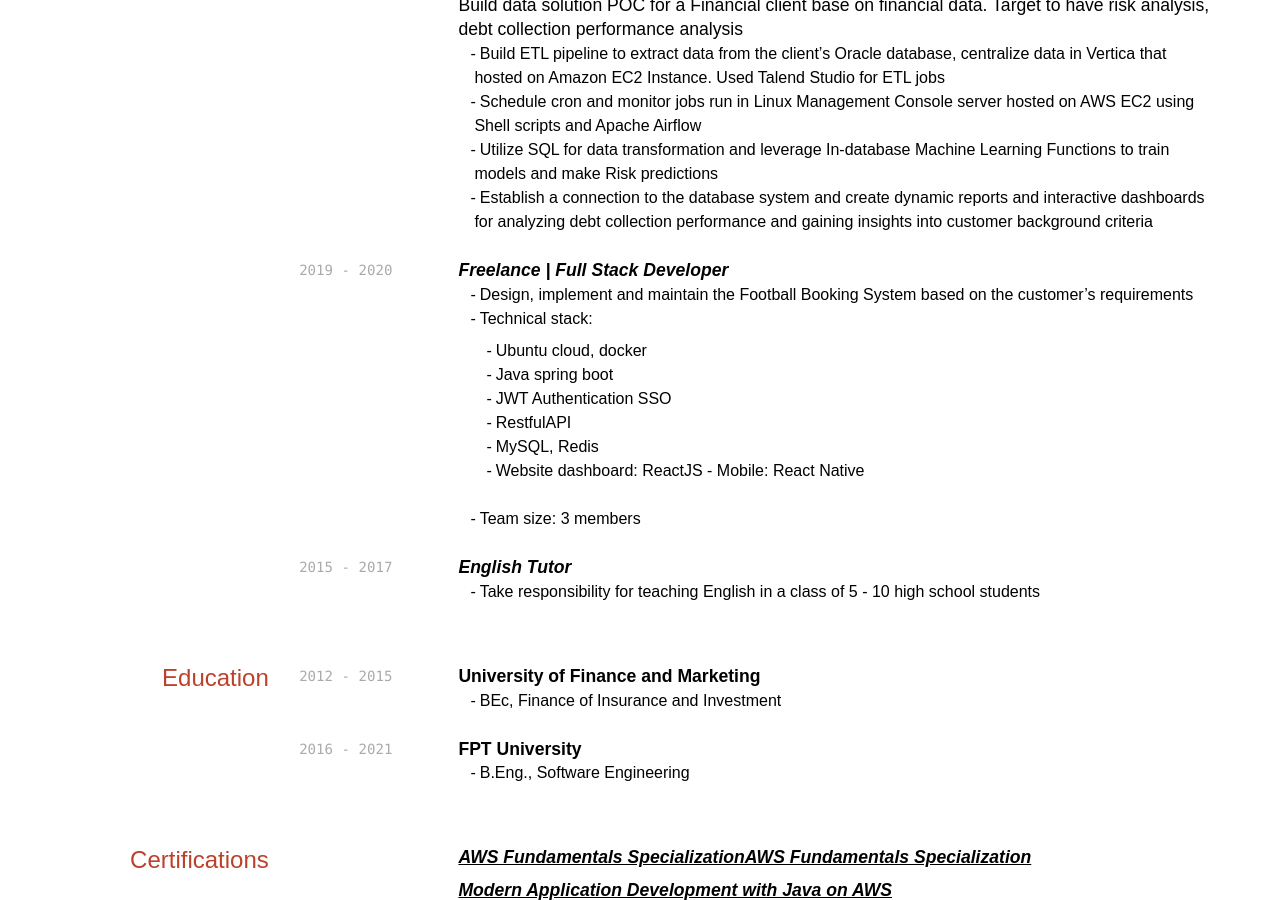
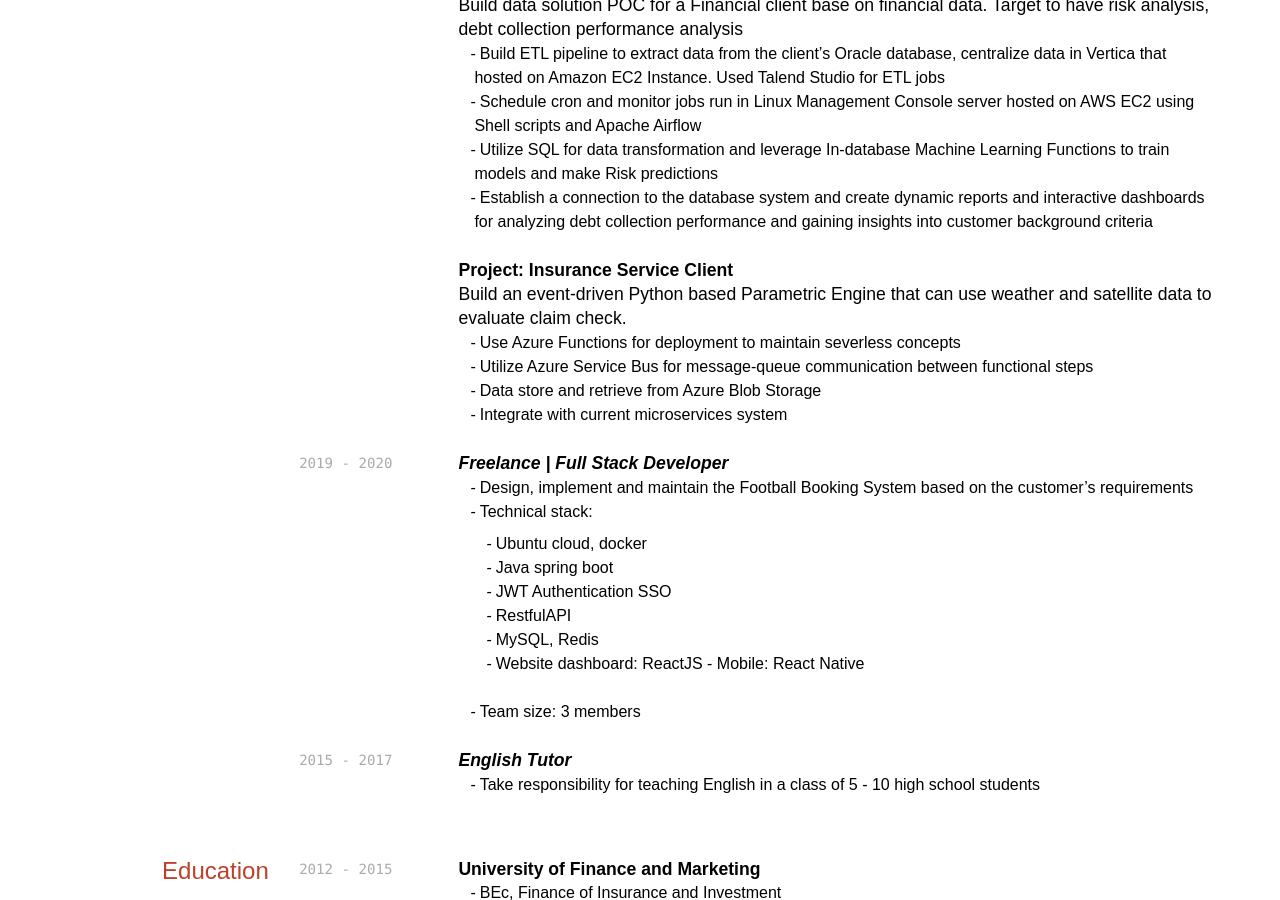
Before and after one commit to tuannnh/cv, a Jekyll site: the page built from index.md, in a window 1280 px wide and 900 px high, scrolled down 2353 px. Built offline with Jekyll 4.4.1, drawn with Linux system fonts in a browser that asks for light colours; nearby versions of some CDN libraries; some web fonts are replaced; a style sheet for code colours, icons or effects is not loaded.

Commit message:
Update index.md

```diff
--- a/index.md
+++ b/index.md
@@ -118,6 +118,13 @@ Build data solution POC for a Financial client base on financial data. Target to
 - Utilize SQL for data transformation and leverage In-database Machine Learning Functions to train models and make Risk predictions
 - Establish a connection to the database system and create dynamic reports and interactive dashboards for analyzing debt collection performance and gaining insights into customer background criteria
 
+**Project: Insurance Service Client**
+Build an event-driven Python based Parametric Engine that can use weather and satellite data to evaluate claim check.
+- Use Azure Functions for deployment to maintain severless concepts
+- Utilize Azure Service Bus for message-queue communication between functional steps
+- Data store and retrieve from Azure Blob Storage
+- Integrate with current microservices system
+
 `2019 - 2020`
 _Freelance | Full Stack Developer_
 - Design, implement and maintain the Football Booking System based on the customer's requirements
```
